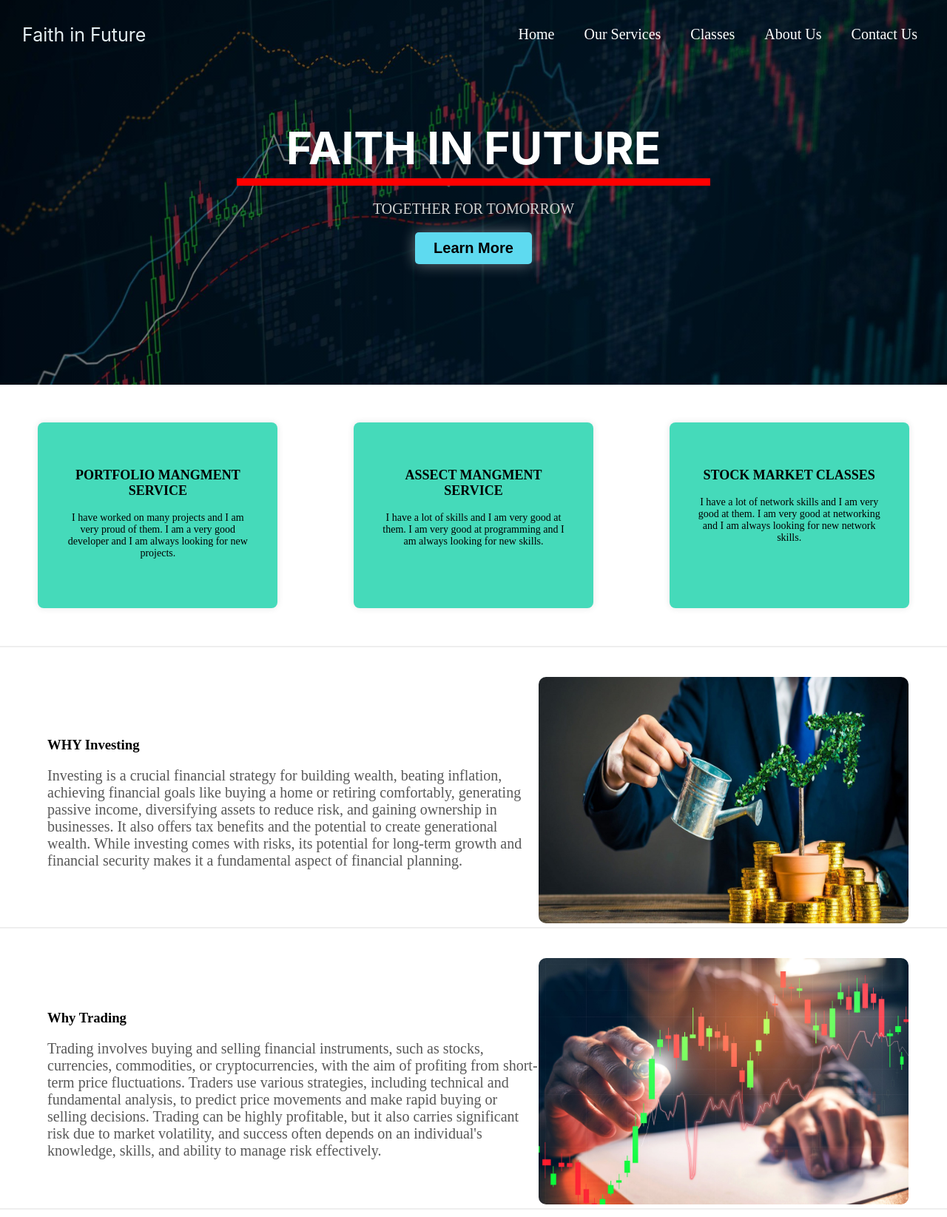
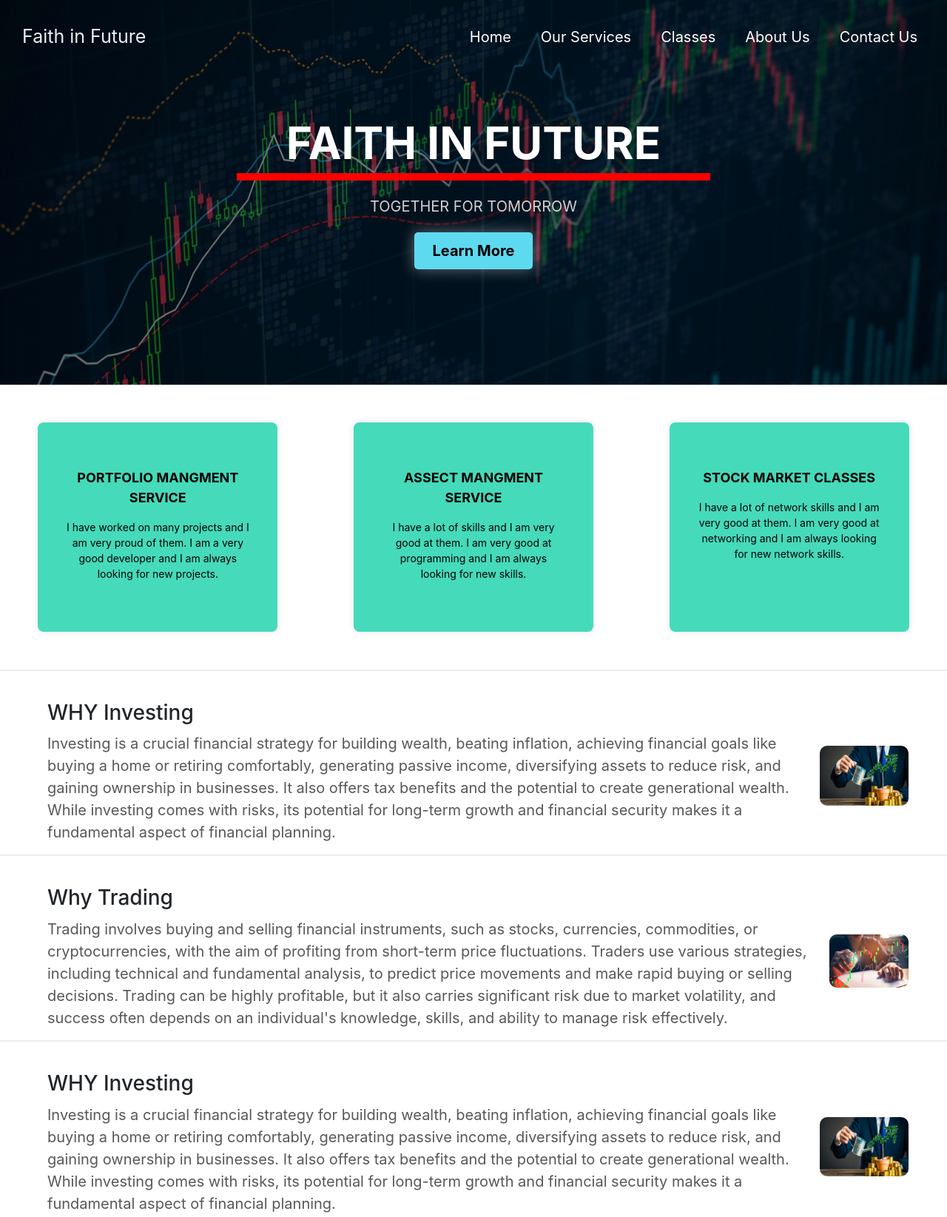
Before and after one commit to Aimfitravi/TradingWebsite, a plain HTML site: page index.html in a window 1280 px wide. Shown: the top 1645 px of the page at 74% size. Drawn offline with nearby package versions, Linux system fonts and the light colour scheme.

Commit message:
second commit

```diff
--- a/faithinfuture.js
+++ b/faithinfuture.js
@@ -1,9 +1,11 @@
 document.addEventListener("DOMContentLoaded", function () {
     var header = document.getElementById("main-header");
+    var dashboard = document.getElementById("achievements");
 
     window.addEventListener("scroll", function () {
         if (window.scrollY >= 425) {
-            header.style.display = "none";
+            header.style.backgroundColor = "rgba(0, 0, 0, 0.7)";
+
         } else {
             header.style.backgroundColor = "transparent";
             header.style.display = "flex";
--- a/index.html
+++ b/index.html
@@ -1,13 +1,17 @@
 <!DOCTYPE html>
 <html lang="en">
+
 <head>
   <meta charset="UTF-8">
   <meta name="viewport" content="width=device-width, initial-scale=1.0">
   <link rel="stylesheet" href="indexcss.css">
+  <link rel="stylesheet" href="https://cdn.jsdelivr.net/npm/bootstrap@4.3.1/dist/css/bootstrap.min.css"
+    integrity="sha384-ggOyR0iXCbMQv3Xipma34MD+dH/1fQ784/j6cY/iJTQUOhcWr7x9JvoRxT2MZw1T" crossorigin="anonymous">
   <title>Faithinfuture</title>
 </head>
+
 <body>
-    <header id="main-header" class="header" >
+  <header id="main-header" class="header">
     <a href="#" class="logo">Faith in Future</a>
     <nav class="nav-items">
       <a href="#">Home</a>
@@ -20,7 +24,7 @@
   <main>
     <div class="intro">
       <h1>FAITH IN FUTURE</h1>
-          <a class = "line"></a>
+      <a class="line"></a>
       <p>Together for Tomorrow</p>
       <button>Learn More</button>
     </div>
@@ -46,33 +50,50 @@
         </div>
       </div>
     </div>
+    <div class="abouttrandingmain">
       <div class="About-trading">
         <div class="About-trading-text">
           <h3>WHY Investing </h3>
           <p>Investing is a crucial financial strategy for building wealth, beating inflation, achieving
-              financial goals like buying a home or retiring comfortably, generating passive income, diversifying assets to reduce risk, and gaining ownership in businesses. It also offers tax benefits and the potential to create generational wealth. While investing comes with risks,
-               its potential for long-term growth and financial security makes it a fundamental aspect of financial planning. </p>
+            financial goals like buying a home or retiring comfortably, generating passive income, diversifying assets
+            to reduce risk, and gaining ownership in businesses. It also offers tax benefits and the potential to create
+            generational wealth. While investing comes with risks,
+            its potential for long-term growth and financial security makes it a fundamental aspect of financial
+            planning. </p>
         </div>
+        <div class="imagediv">
           <img src="./whyinvesting.jpg" alt="me">
+        </div>
       </div>
       <div class="About-trading">
         <div class="About-trading-text">
-            <h3>Why Trading       </h3>
-            <p>  Trading involves buying and selling financial instruments, such as stocks, currencies, commodities, or cryptocurrencies, with the aim of profiting from short-term
-               price fluctuations. Traders use various strategies, including technical and fundamental analysis, to predict price movements and make rapid buying or selling decisions.
-               Trading can be highly profitable, but it also carries significant risk due to market volatility, and success often depends on an individual's knowledge, skills, and ability to manage risk effectively.
+          <h3>Why Trading </h3>
+          <p> Trading involves buying and selling financial instruments, such as stocks, currencies, commodities, or
+            cryptocurrencies, with the aim of profiting from short-term
+            price fluctuations. Traders use various strategies, including technical and fundamental analysis, to predict
+            price movements and make rapid buying or selling decisions.
+            Trading can be highly profitable, but it also carries significant risk due to market volatility, and success
+            often depends on an individual's knowledge, skills, and ability to manage risk effectively.
           </p>
         </div>
+        <div class="imagediv">
           <img src="./whytradding.jpg" alt="me">
+        </div>
       </div>
       <div class="About-trading">
         <div class="About-trading-text">
           <h3>WHY Investing </h3>
           <p>Investing is a crucial financial strategy for building wealth, beating inflation, achieving
-              financial goals like buying a home or retiring comfortably, generating passive income, diversifying assets to reduce risk, and gaining ownership in businesses. It also offers tax benefits and the potential to create generational wealth. While investing comes with risks,
-               its potential for long-term growth and financial security makes it a fundamental aspect of financial planning. </p>
+            financial goals like buying a home or retiring comfortably, generating passive income, diversifying assets
+            to reduce risk, and gaining ownership in businesses. It also offers tax benefits and the potential to create
+            generational wealth. While investing comes with risks,
+            its potential for long-term growth and financial security makes it a fundamental aspect of financial
+            planning. </p>
         </div>
+        <div class="imagediv">
           <img src="./whyinvesting.jpg" alt="me">
+        </div>
+      </div>
     </div>
   </main>
 
@@ -95,4 +116,5 @@
   </footer>
   <script src="faithinfuture.js"></script>
 </body>
+
 </html>
```
Lines whose indentation alone changed are shown as unchanged.
